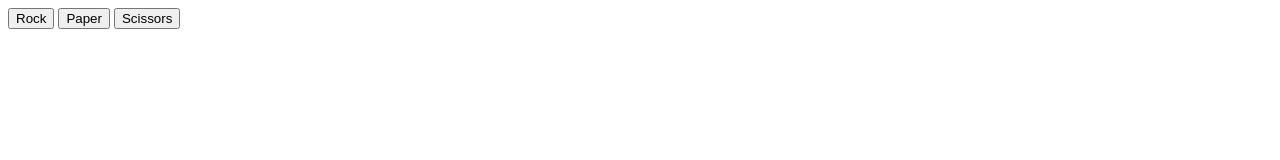
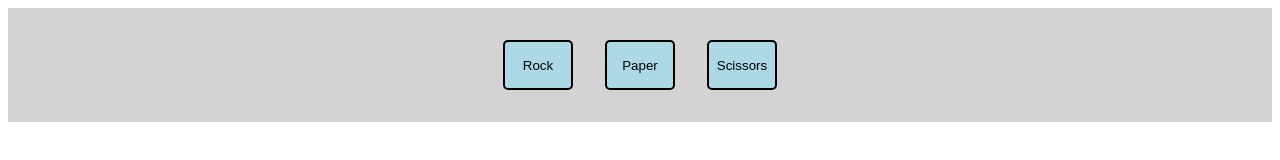
Before and after one commit to Graculus-Green/rock-paper-scissors, a plain HTML site: page index.html in a window 1280 px wide. Both pictures are taken after a click on the button "Rock". Drawn offline with Linux system fonts and the light colour scheme.

Commit message:
Made the buttons look nicer

```diff
--- a/index.html
+++ b/index.html
@@ -4,10 +4,13 @@
     <title>Rock Paper Scissors!</title>
     <meta charset="UTF-8">
     <script src="rock-paper-scissors.js" defer></script>
+    <link rel="stylesheet" href="style.css">
 </head>
 <body>
-    <button id="rock">Rock</button>
-    <button id="paper">Paper</button>
-    <button id="scissors">Scissors</button>
+    <div class="btn-container">
+        <button class= "btn" id="rock">Rock</button>
+        <button class="btn" id="paper">Paper</button>
+        <button class="btn" id="scissors">Scissors</button>
+    </div>
 </body>
 </html>
--- a/rock-paper-scissors.js
+++ b/rock-paper-scissors.js
@@ -50,14 +50,14 @@ function playRound(computerSelection, playerSelection){
 
 function game(){
 
-   /* let round = 0;
-    do {
+
+    while (playerWinRound < 5 || computerWinRound <5) {
         computerSelection = computerPlay();
         // Need to add a check for valid input
         playerSelection = window.prompt('Rock, paper or scissors?').toLowerCase();
         console.log(playRound(computerSelection, playerSelection));
         round++;
-    } while (round < 5);*/
+    };
     if (playerWinRound === computerWinRound){
         console.log("It's a tie out of the 5 rounds!");
     }
@@ -70,14 +70,26 @@ function game(){
 };
 
 //game();
+function removeTransition(e) {
+    if (e.propertyName !== 'transform') return;
+    e.target.classList.remove('playing');
+};
 
-
+function playerPlay () {
     const buttons = document.querySelectorAll('button');
 
     buttons.forEach((button) => {
         button.addEventListener('click', () => {
+            button.classList.toggle('playing');
+
+
             playerSelection = button.id.toString();
             computerSelection = computerPlay();
             console.log(playRound(computerSelection, playerSelection));
         });
     });
+};
+const buttons = Array.from(document.querySelectorAll('.btn'));
+buttons.forEach(button => button.addEventListener('transitionend', removeTransition));
+
+playerPlay();
--- a/style.css
+++ b/style.css
@@ -0,0 +1,29 @@
+.body {
+    display: flex;
+    flex-direction: row;
+    justify-content: center;
+}
+
+.btn-container {
+    display: flex;
+    flex-direction: row;
+    gap: 32px;
+    justify-content: center;
+    align-items: center;
+    padding: 32px;
+    background-color: #D3D3D3;
+}
+.btn {
+    width: 70px;
+    height: 50px;
+    border: 2px solid black;
+    background-color: #ADD8E6;
+    border-radius: 5px;
+    transition: all 0.08s ease;
+}
+
+.playing {
+    transform: scale(1.1);
+    border-color: #ffc600;
+    box-shadow: 0 0 1rem #ffc600;
+  }
```
Lines whose indentation alone changed are shown as unchanged.
